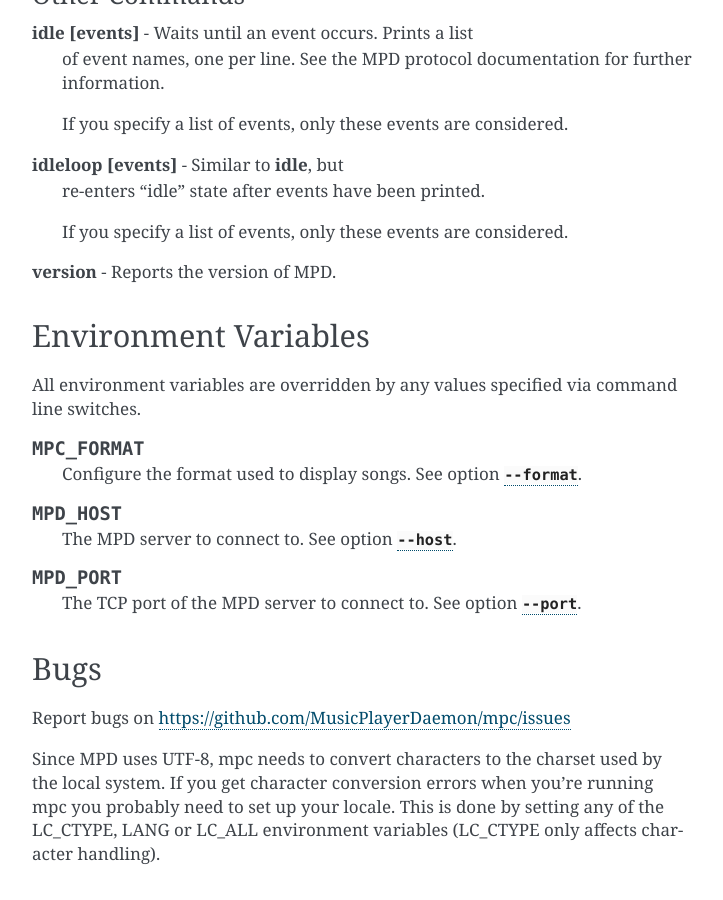
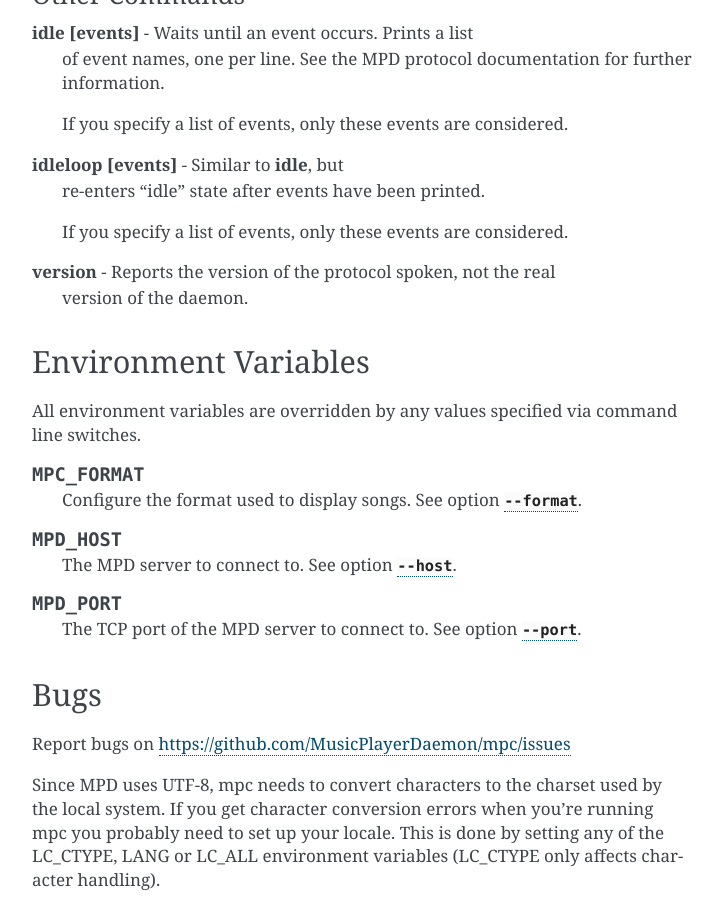
Before and after one commit to MusicPlayerDaemon/mpc, a Sphinx documentation site: the page built from doc/index.rst, in a window 1280 px wide and 900 px high, scrolled down 7633 px. Shown: the whole window, without its empty margins (388-1111 px from the left). Built offline with Sphinx 7.4.7, drawn with Linux system fonts in a browser that asks for light colours.

Commit message:
Fixed documentation for version command

```diff
--- a/doc/index.rst
+++ b/doc/index.rst
@@ -377,7 +377,8 @@
 
    If you specify a list of events, only these events are considered.
 
-:command:`version` - Reports the version of MPD.
+:command:`version` - Reports the version of the protocol spoken, not the real
+   version of the daemon.
 
 
 Environment Variables
```
